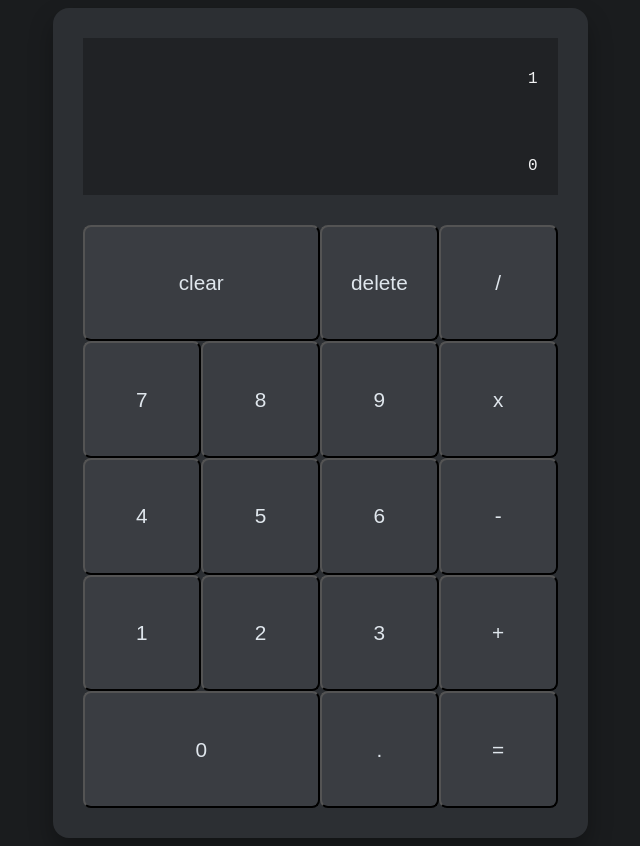
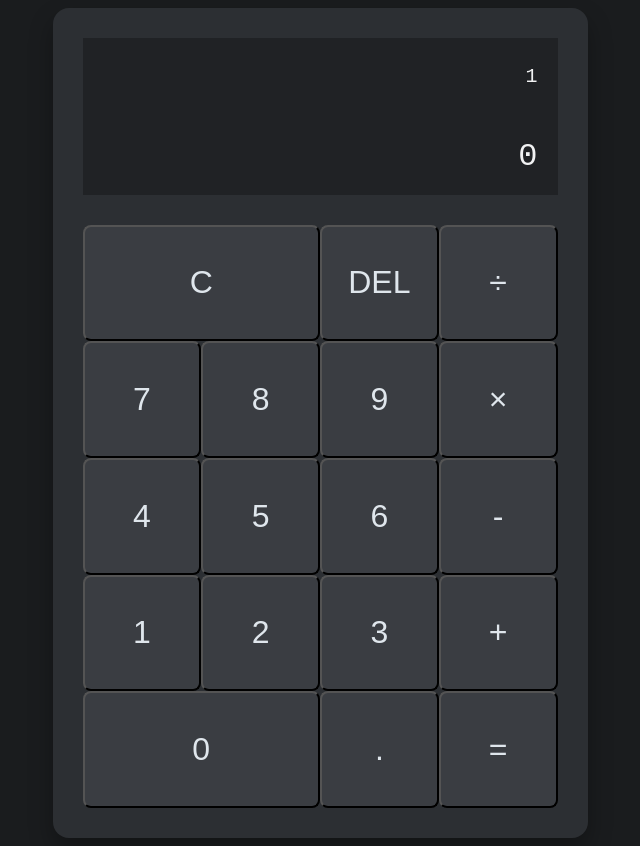
Before and after one commit to BridgeRohan/calc, a plain HTML site: page index.html in a window 1280 px wide. Shown: the whole page, without its empty margins (320-960 px from the left). Drawn offline with Linux system fonts and the light colour scheme.

Commit message:
final update (hopefully) before writing javascript

```diff
--- a/index.html
+++ b/index.html
@@ -12,24 +12,24 @@
             <div id="sec">1</div>
             <div id="prim">0</div>
         </div>
-        <button class="press twice" >clear</button>
-        <button class="press">delete</button>
-        <button class="press">/</button>
-        <button class="press">7</button>
-        <button class="press">8</button>
-        <button class="press">9</button>
-        <button class="press">x</button>
-        <button class="press">4</button>
-        <button class="press">5</button>
-        <button class="press">6</button>
-        <button class="press">-</button>
-        <button class="press">1</button>
-        <button class="press">2</button>
-        <button class="press">3</button>
-        <button class="press">+</button>
-        <button class="press twice">0</button>
-        <button class="press">.</button>
-        <button class="press">=</button>
+        <button class="press twice clear" >C</button>
+        <button class="press del">DEL</button>
+        <button class="press div">÷</button>
+        <button class="press 7">7</button>
+        <button class="press 8">8</button>
+        <button class="press 9">9</button>
+        <button class="press mul">×</button>
+        <button class="press 4">4</button>
+        <button class="press 5">5</button>
+        <button class="press 6">6</button>
+        <button class="press sub">-</button>
+        <button class="press 1">1</button>
+        <button class="press 2">2</button>
+        <button class="press 3">3</button>
+        <button class="press add">+</button>
+        <button class="press twice 0">0</button>
+        <button class="press dec">.</button>
+        <button class="press eq">=</button>
 
     </div>
 </body>
--- a/styles.css
+++ b/styles.css
@@ -26,7 +26,7 @@ body{
     width:25%;
     background-color: #3a3d42;
     color: #dfe6ec;
-    font-size: 1.3rem;
+    font-size: 2rem;
     border-radius: 8px;
     justify-content: center;
     align-items: center;
@@ -45,6 +45,10 @@ body{
     color: #f1f2f3;
     margin-bottom: 30px;
     padding: 20px;
+    font-family: 'Manrope', sans-serif;
+    overflow-y: auto;
+    word-break: break-all;
+
 }
 .twice{
     display: flex;
@@ -55,22 +59,28 @@ body{
     display: flex;
     align-items: flex-end;
     justify-content: flex-end;
-
+    font-size: 1.25rem;
+    flex-wrap: wrap;
     width: 100%;
     height: 35%;
     background-color: #202225;
     color: #f1f2f3;
     font-family: 'Share Tech Mono', monospace;
     margin-bottom: 30px;
+    overflow-y: auto;
+    word-break: break-all;
 }
 #prim{
-     display: flex;
+    display: flex;
     align-items: flex-end;
     justify-content: flex-end;
-
+    flex-wrap: wrap;
+    font-size: 2rem;
     width: 100%;
     height: 65%;
     background-color: #202225;
     color: #f1f2f3;
     font-family: 'Share Tech Mono', monospace;
+    overflow-y: auto;
+    word-break: break-all;
 }
```
